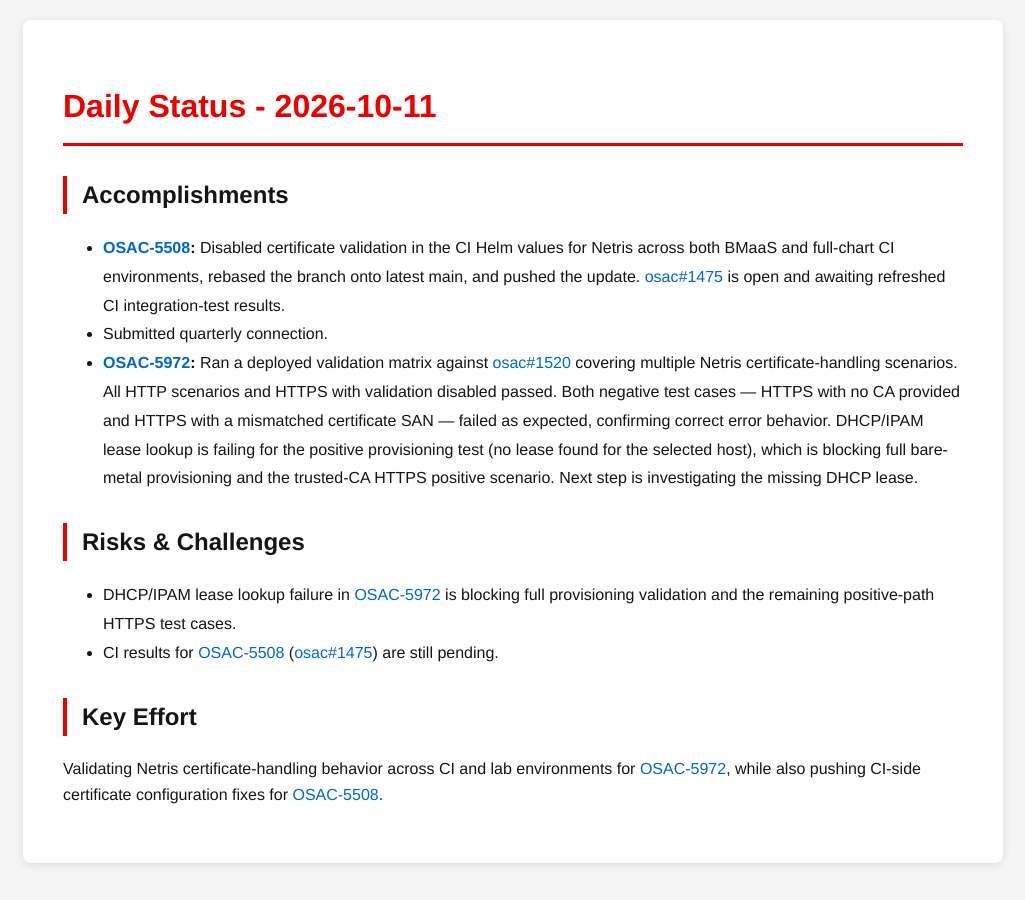
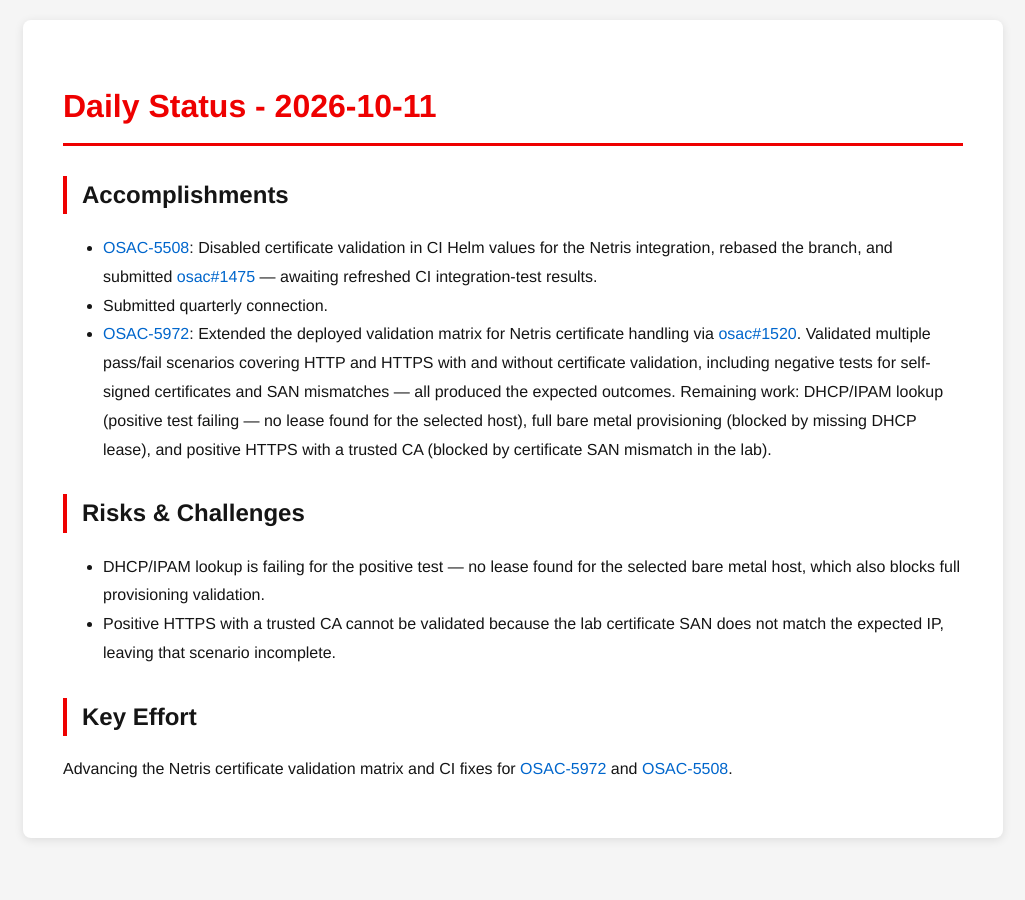
Before and after one commit to tzvatot/daily-status, a Jekyll site: the page built from 2026-10-11.md, in a window 1280 px wide. Shown: the whole page, without its empty margins (127-1152 px from the left). Built offline with Jekyll 4.4.1, drawn with Linux system fonts in a browser that asks for light colours.

Commit message:
Daily status update - 2026-10-11

```diff
--- a/2026-10-11.md
+++ b/2026-10-11.md
@@ -7,13 +7,13 @@ date: 2026-10-11
 # Daily Status - 2026-10-11
 
 ## Accomplishments
-- **[OSAC-5508](https://redhat.atlassian.net/browse/OSAC-5508):** Disabled certificate validation in the CI Helm values for Netris across both BMaaS and full-chart CI environments, rebased the branch onto latest main, and pushed the update. [osac#1475](https://github.com/osac-project/osac/pull/1475) is open and awaiting refreshed CI integration-test results.
+- [OSAC-5508](https://redhat.atlassian.net/browse/OSAC-5508): Disabled certificate validation in CI Helm values for the Netris integration, rebased the branch, and submitted [osac#1475](https://github.com/osac-project/osac/pull/1475) — awaiting refreshed CI integration-test results.
 - Submitted quarterly connection.
-- **[OSAC-5972](https://redhat.atlassian.net/browse/OSAC-5972):** Ran a deployed validation matrix against [osac#1520](https://github.com/osac-project/osac/pull/1520) covering multiple Netris certificate-handling scenarios. All HTTP scenarios and HTTPS with validation disabled passed. Both negative test cases — HTTPS with no CA provided and HTTPS with a mismatched certificate SAN — failed as expected, confirming correct error behavior. DHCP/IPAM lease lookup is failing for the positive provisioning test (no lease found for the selected host), which is blocking full bare-metal provisioning and the trusted-CA HTTPS positive scenario. Next step is investigating the missing DHCP lease.
+- [OSAC-5972](https://redhat.atlassian.net/browse/OSAC-5972): Extended the deployed validation matrix for Netris certificate handling via [osac#1520](https://github.com/osac-project/osac/pull/1520). Validated multiple pass/fail scenarios covering HTTP and HTTPS with and without certificate validation, including negative tests for self-signed certificates and SAN mismatches — all produced the expected outcomes. Remaining work: DHCP/IPAM lookup (positive test failing — no lease found for the selected host), full bare metal provisioning (blocked by missing DHCP lease), and positive HTTPS with a trusted CA (blocked by certificate SAN mismatch in the lab).
 
 ## Risks & Challenges
-- DHCP/IPAM lease lookup failure in [OSAC-5972](https://redhat.atlassian.net/browse/OSAC-5972) is blocking full provisioning validation and the remaining positive-path HTTPS test cases.
-- CI results for [OSAC-5508](https://redhat.atlassian.net/browse/OSAC-5508) ([osac#1475](https://github.com/osac-project/osac/pull/1475)) are still pending.
+- DHCP/IPAM lookup is failing for the positive test — no lease found for the selected bare metal host, which also blocks full provisioning validation.
+- Positive HTTPS with a trusted CA cannot be validated because the lab certificate SAN does not match the expected IP, leaving that scenario incomplete.
 
 ## Key Effort
-Validating Netris certificate-handling behavior across CI and lab environments for [OSAC-5972](https://redhat.atlassian.net/browse/OSAC-5972), while also pushing CI-side certificate configuration fixes for [OSAC-5508](https://redhat.atlassian.net/browse/OSAC-5508).
+Advancing the Netris certificate validation matrix and CI fixes for [OSAC-5972](https://redhat.atlassian.net/browse/OSAC-5972) and [OSAC-5508](https://redhat.atlassian.net/browse/OSAC-5508).
```
